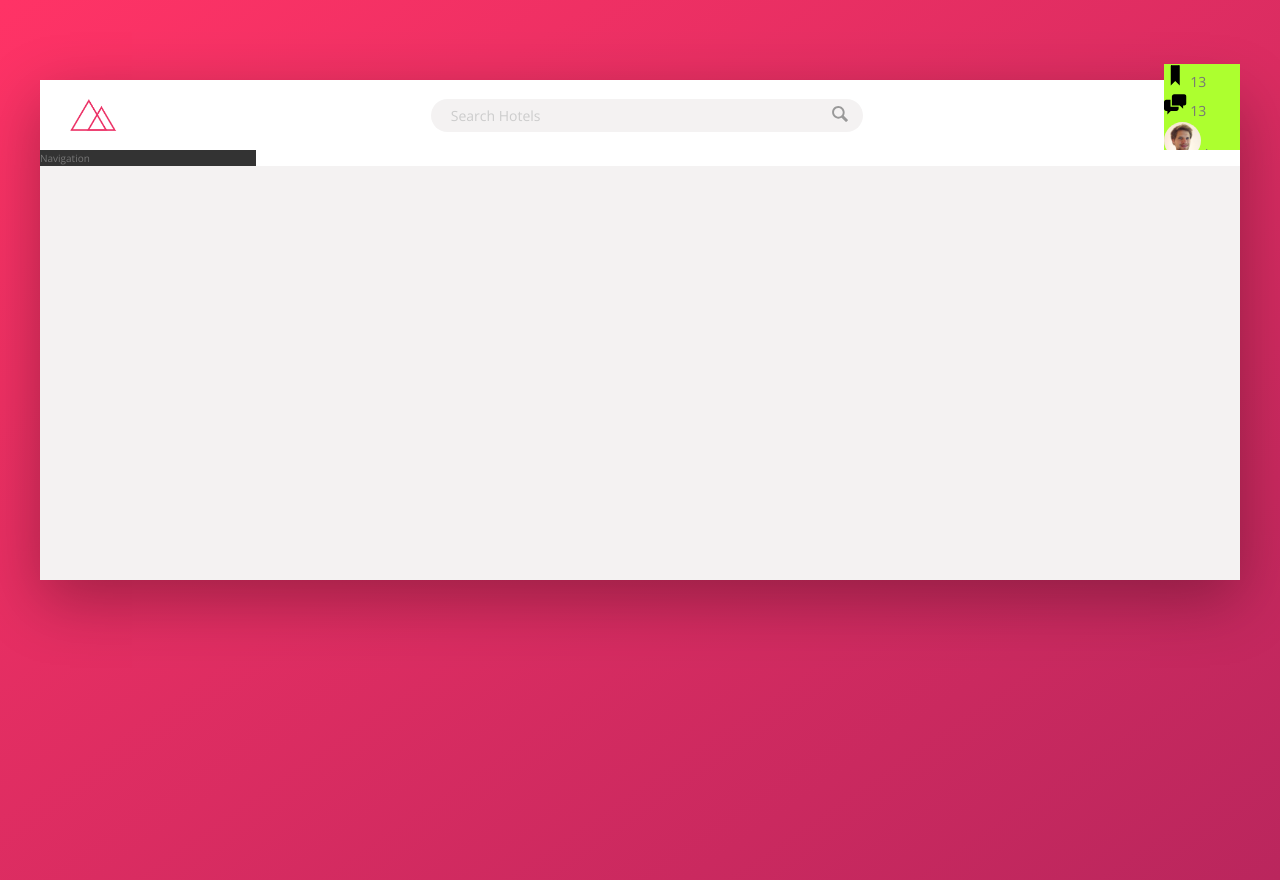
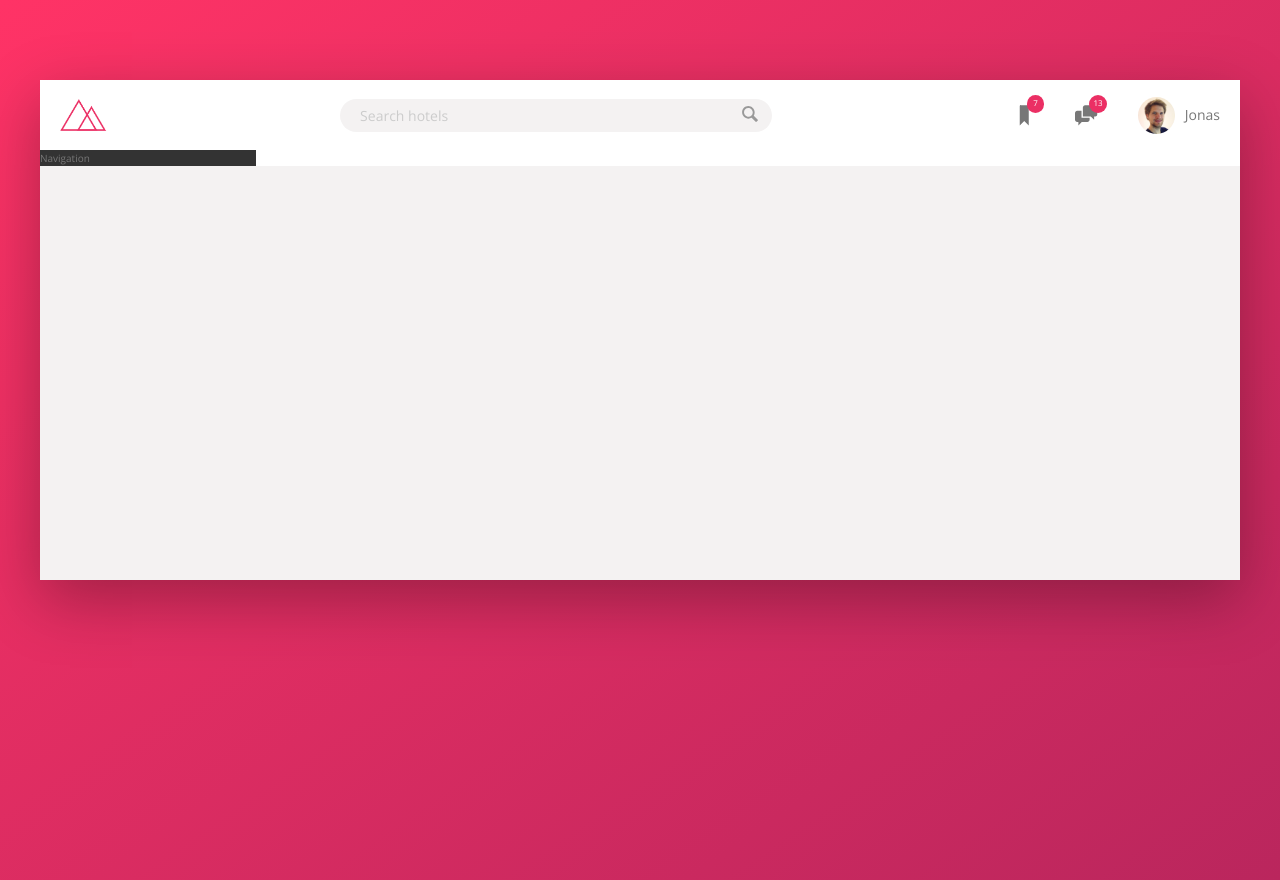
Before and after one commit to scottpeat/trillo, a website: page index.html in a window 1280 px wide. Drawn offline with nearby package versions, Linux system fonts and the light colour scheme.

Commit message:
Finished Header

```diff
--- a/index.html
+++ b/index.html
@@ -16,12 +16,13 @@
   <body>
     <div class="container">
       <header class="header">
-        <img src="img/logo.png" alt="Trillo logo" class="logo" />
+        <img src="img/logo.png" alt="trillo logo" class="logo" />
+
         <form action="#" class="search">
           <input
             type="text"
             class="search__input"
-            placeholder="Search Hotels"
+            placeholder="Search hotels"
           />
           <button class="search__button">
             <svg class="search__icon">
@@ -35,16 +36,18 @@
             <svg class="user-nav__icon">
               <use xlink:href="img/sprite.svg#icon-bookmark"></use>
             </svg>
-            <span class="user_nav__notification">13</span>
+            <span class="user-nav__notification">7</span>
           </div>
-          <svg class="user-nav__icon">
-            <use xlink:href="img/sprite.svg#icon-chat"></use>
-          </svg>
-          <span class="user-nav__notification">13</span>
+          <div class="user-nav__icon-box">
+            <svg class="user-nav__icon">
+              <use xlink:href="img/sprite.svg#icon-chat"></use>
+            </svg>
+            <span class="user-nav__notification">13</span>
+          </div>
           <div class="user-nav__user">
             <img
               src="img/user.jpg"
-              alt="User Photo"
+              alt="User photo"
               class="user-nav__user-photo"
             />
             <span class="user-nav__user-name">Jonas</span>
--- a/sass/_components.scss
+++ b/sass/_components.scss
@@ -2,7 +2,7 @@
 // LOGO
 .logo {
     height: 3.25rem;
-    margin-left: 3rem;
+    margin-left: 2rem;
 }
 
 ////////////////////
@@ -65,30 +65,51 @@
 ////////////////////
 //  USER Navigation
 .user-nav {
-    background-color: greenyellow;
+    display: flex;
+    align-items: center;
+    align-self: stretch;
+
+    & > * {
+        padding: 0 2rem;
+        cursor: pointer;
+        height: 100%;
+        display: flex;
+        align-items: center;
+    }
+
+    & > *:hover {
+        background-color: var(--color-grey-light-2);
+    }
     &__icon-box {
-
+        position: relative;
     }
 
     &__icon {
         height: 2.25rem;
         width: 2.25rem;
+        fill: var(--color-grey-dark-2);
+
     }
 
     &__notification {
+        font-size: .8rem;
+        height: 1.75rem;
+        width: 1.75rem;
+        border-radius: 100%;
+        background-color: var(--color-primary);
+        color: #fff;
+        position: absolute;
+        top: 1.5rem;
+        right: 1.1rem;
 
-    }
-
-    &__user {
-
+        display: flex;
+        justify-content: center;
+        align-items: center;
     }
 
     &__user-photo {
         height: 3.7rem;
         border-radius: 50%;
-    }
-
-    &__user-name {
-
+        margin-right: 1rem;
     }
 }
```
Also changed, not shown: css/style.css.
